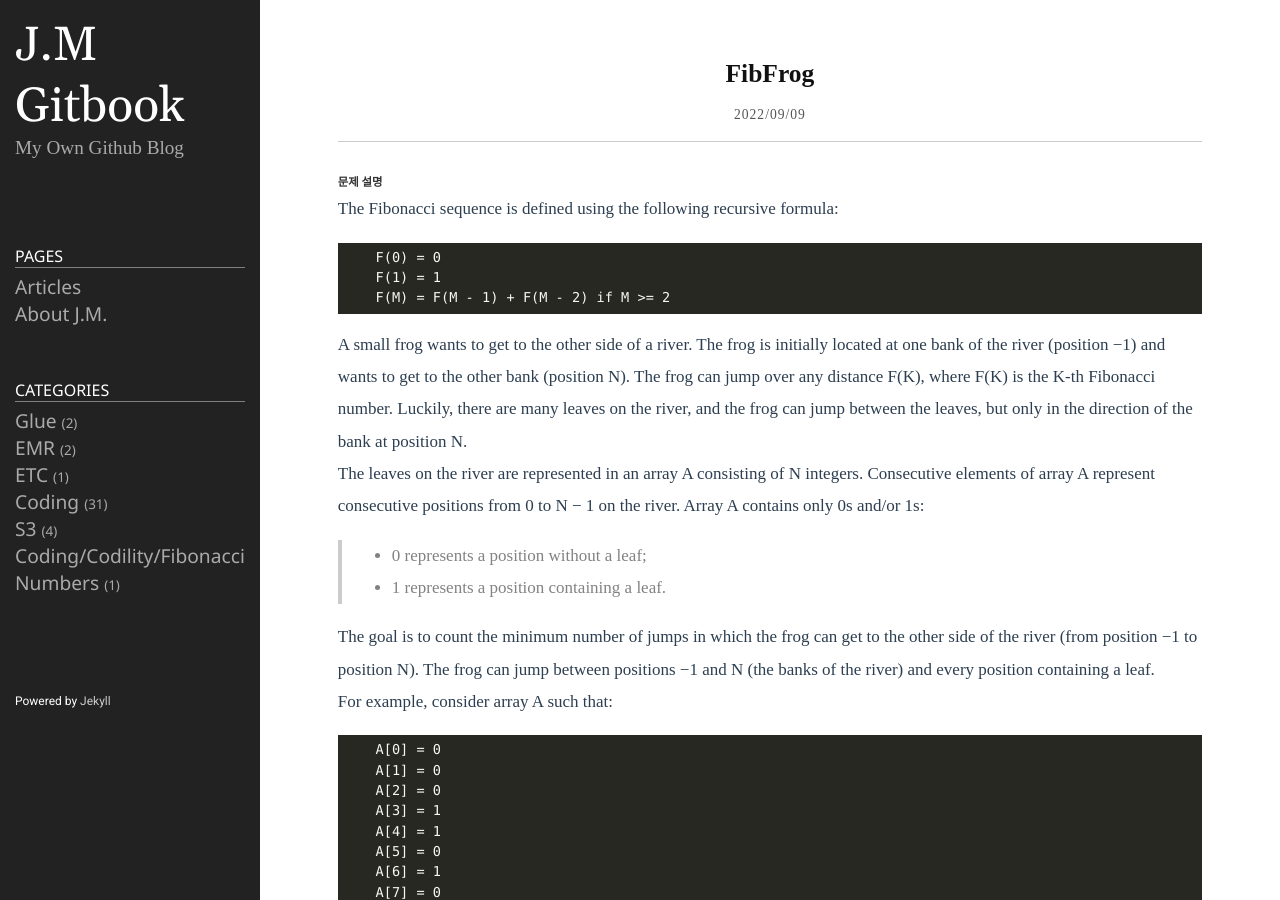
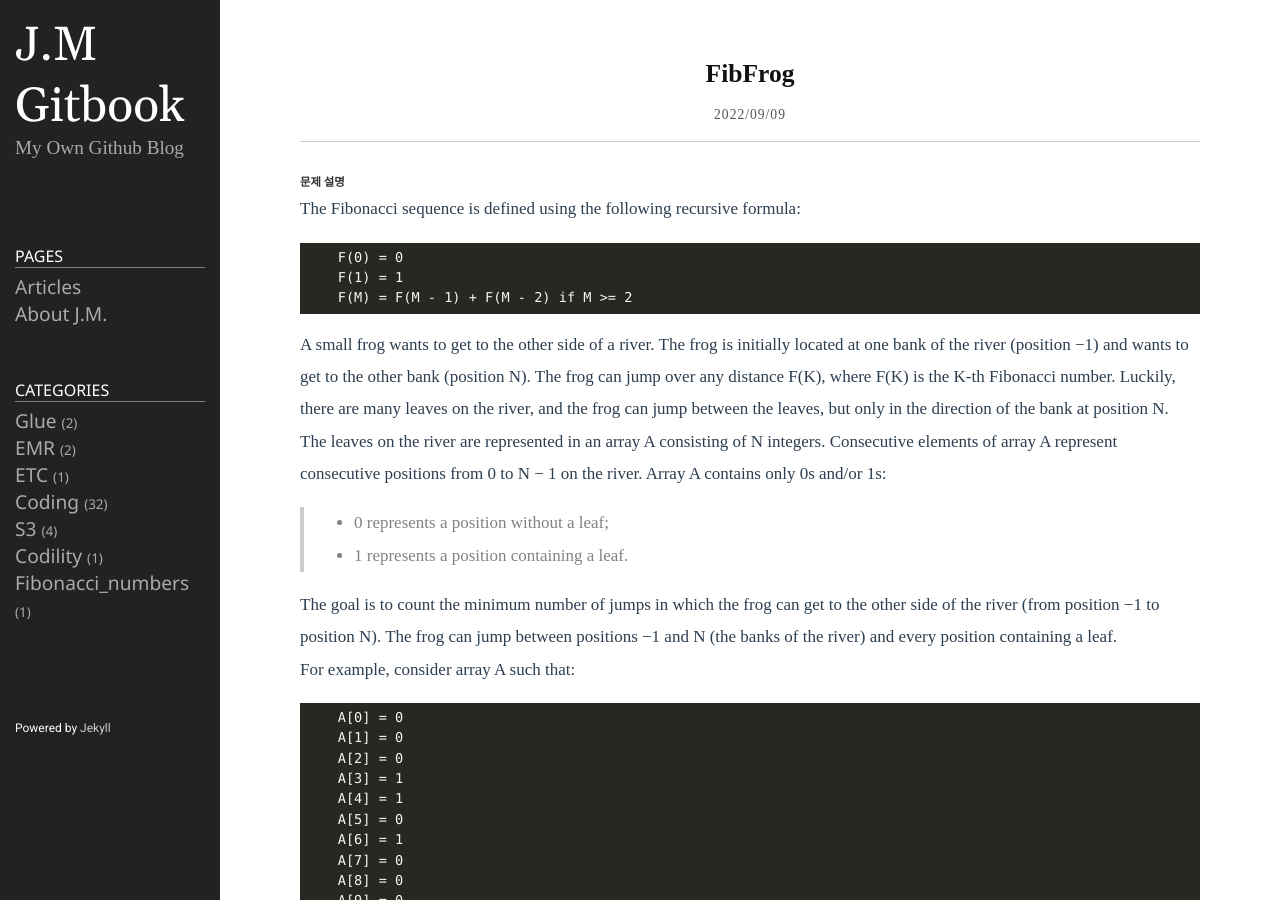
Before and after one commit to cjungm/cjungm.github.io, a Jekyll site: the page built from _posts/Coding/Codility/Fibonacci_numbers/2022-09-09-FibFrog.md, in a window 1280 px wide and 900 px high. Built offline with Jekyll 4.4.1, drawn with Linux system fonts in a browser that asks for light colours; some of the changed lines change nothing that is shown.

Commit message:
edit hierachy

```diff
--- a/_posts/Coding/Codility/Fibonacci numbers/2022-09-09-FibFrog.md
+++ b/_posts/Coding/Codility/Fibonacci_numbers/2022-09-09-FibFrog.md
@@ -2,7 +2,10 @@
 title: FibFrog
 author: J.M
 date: 2022-09-09
-category: Coding/Codility/Fibonacci numbers
+categories:
+ - Coding
+ - Codility
+ - Fibonacci_numbers
 layout: post
 ---
 
```
